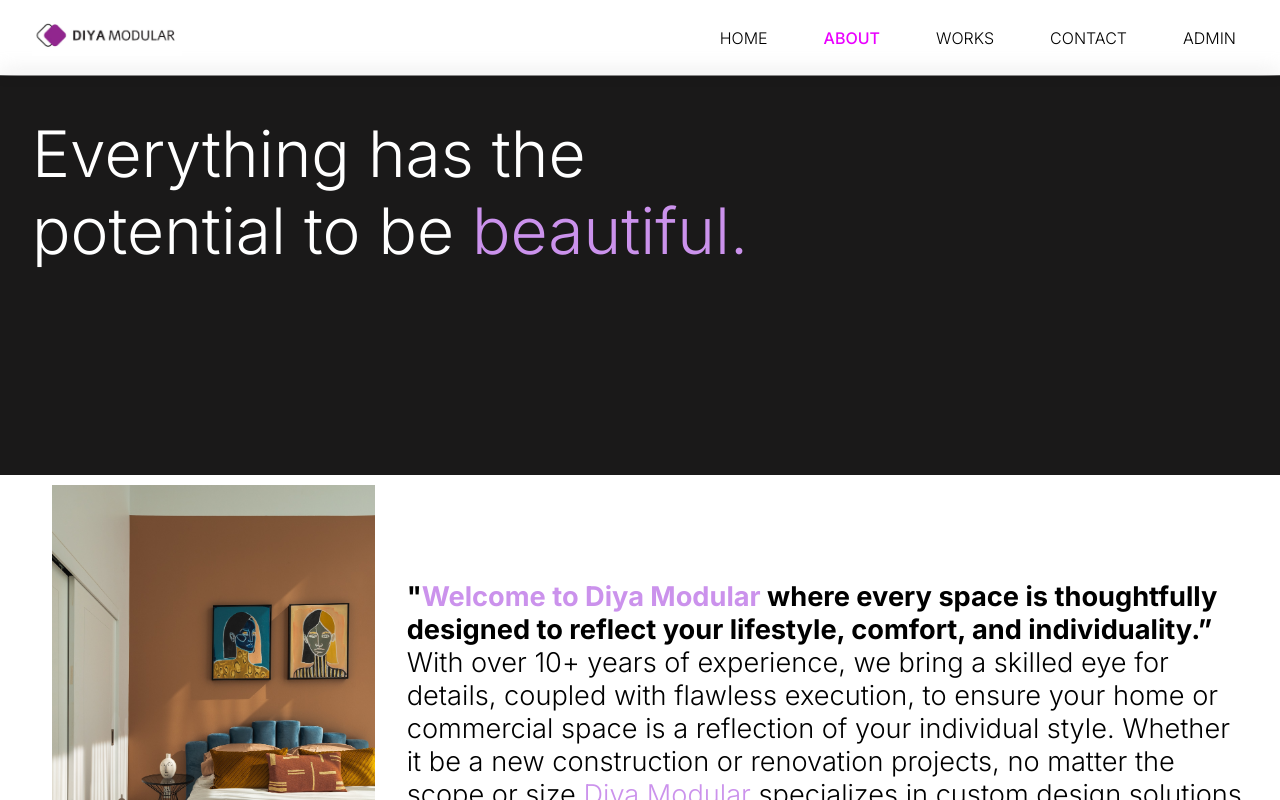
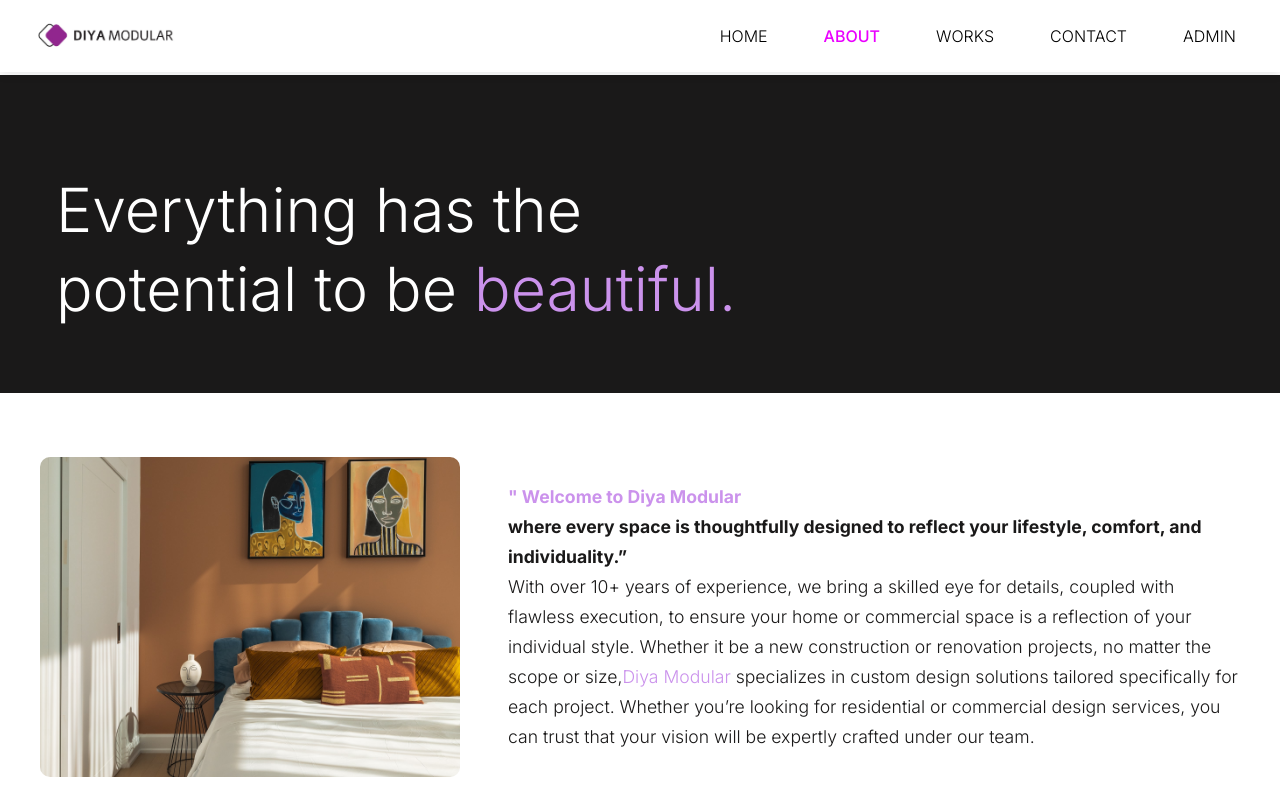
Before and after one commit to Deviekevie/diya-interior, a React (Vite) app in the folder frontend/: page /about in a window 1280 px wide. Shown: the top 800 px of the page. Built offline with nearby package versions, Linux system fonts and the light colour scheme; no server answers.

Commit message:
Resolved conflict

```diff
--- a/frontend/src/Containers/Motto/Motto.css
+++ b/frontend/src/Containers/Motto/Motto.css
@@ -1,105 +1,121 @@
-.body{
+
+.motto-container {
+  width: 100%;
   overflow-x: hidden;
-}
-.motto-container{
-    width: 100%;
-    min-height: 80vh;
-    max-height: auto;
-    position: relative;
-}
-.motto-wrapper{
-    width: 95%;
-    margin: auto;
-    height: fit-content;
-
-}
-.motto-bg{
-    position: absolute;
-    top: 0;
-    left: 0;
-    width: 100%;
-    margin: 0;
-    height: 50vh;
   background-color: #1A1919;
-    z-index: -1;
-}
-.moto-text{
-    padding-top: 5vh;
-    position: relative;
-    z-index: 4;
 }
 
-.moto-text h1{
-    color: white;
+.motto-wrapper {
+  max-width: 1200px;
+  margin: 0 auto;
+  padding: 96px 16px 64px;
+}
+
+.moto-text {
+  display: flex;
+  flex-direction: column;
+  align-items: center;
+  text-align: center;
+}
+
+.moto-text h1 {
+  color: #ffffff;
   font-weight: 300;
-    font-size: clamp(3rem, 5vw, 10rem);
-    z-index: 5;
+  font-size: 2rem;
+  line-height: 1.3;
 }
-.moto-img{
-    position: absolute;
-    z-index: 3;
-    max-height: 10vh;
-    width: 50%;
-    margin: 10px;
-    top: 100%;
-    left: 0%;
-    right: auto;
 
+.about-description {
+  background-color: #ffffff;
+  padding: 64px 16px;
 }
-.about-description{
-    padding-top: 20vh;
-    margin-left: 20px;
-    margin-bottom: 0px;
+
+.about-wrapper {
+  max-width: 1200px;
+  margin: 0 auto;
+
+  display: flex;
+  flex-direction: column;   /* MOBILE FIRST */
+  align-items: center;
+  gap: 32px;
 }
-.about-wrapper{
-    width: 95%;
-    margin: auto;
-    display: flex;
-    align-items: center;
-    padding: 7vh 0;
-    gap: 2rem;
-    margin-bottom: 0px;
-}
-.about-img{
-    min-width: 27%;
-    max-width: 40%;
-    height: auto;
+
+/* =========================
+   IMAGE (NO CUTTING)
+========================= */
+.about-img {
+  width: 100%;
+  max-width: 520px;
+  border-radius: 10px;
   overflow: hidden;
 }
 
-.about-img img{
+.about-img img {
   width: 100%;
-    height: auto;
-    max-height: 480px;
+  height: auto;            /* IMPORTANT */
+  display: block;
+  max-height: 320px;   /* REDUCED image height */
   object-fit: cover;
   display: block;
-    margin-top: 0px;
 }
 
-.about-paragraph p{
-    font-size: clamp(1.7rem, 2vw, 7rem);
+/* =========================
+   TEXT
+========================= */
+.about-paragraph {
+  width: 100%;
+}
+
+.about-paragraph p {
+  font-size: 2rem;
+  line-height: 1.7;
   font-weight: 300;
+  color: #1A1919;
+  text-align: center;
 }
-@media screen and (max-width: 900px) {
-    .about-wrapper{
-        flex-direction: column;
+
+/* =========================
+   TABLET & DESKTOP
+========================= */
+@media (min-width: 768px) {
+
+  .moto-text {
+    align-items: flex-start;
+    text-align: left;
+  }
+
+  .moto-text h1 {
+    font-size: 3rem;
+  }
+
+  .about-wrapper {
+    flex-direction: row;   /* TWO COLUMNS */
     align-items: center;
+    gap: 48px;
   }
-    .about-img{
-        width: 100%;
-        max-width: 600px;
-        height: auto;
+
+  .about-img {
+    flex: 1;
+    max-width: 420px;
+    max-height: 20%;
+  }
+
+  .about-paragraph {
+    flex: 1;
+  }
+
+  .about-paragraph p {
+    font-size: 1.1rem;
+    text-align: left;
+
   }
 }
 
-@media screen and (max-width: 400px) {
-    .about-paragraph p{
-        font-size: 1rem;
-    }
-    .moto-img{
-        top: 100%;
-    }
-    .about-description{
-         padding-top: 10vh;
+/* =========================
+   LARGE DESKTOP
+========================= */
+@media (min-width: 1200px) {
+  .moto-text h1 {
+    font-size: 3.8rem;
   }
 }
--- a/frontend/src/Containers/Motto/Motto.jsx
+++ b/frontend/src/Containers/Motto/Motto.jsx
@@ -55,7 +55,7 @@ const Motto = () => {
               whileInView={{ opacity: 1 }}
               transition={{ duration: 0.8, delay: 0.3 }}
               viewport={{ once: true }}
-            > <h4 className='moto-text'>"<span className='yellow'>Welcome to Diya Modular</span> where every space is thoughtfully designed to reflect your lifestyle, comfort, and individuality.”</h4>
+            > <h4 className='moto-text'><span className='yellow'>" Welcome to Diya Modular</span> where every space is thoughtfully designed to reflect your lifestyle, comfort, and individuality.”</h4>
 
               With over 10+ years of experience, we bring a skilled eye for details,
               coupled with flawless execution, to ensure your home or commercial space
--- a/frontend/src/index.css
+++ b/frontend/src/index.css
@@ -1,69 +1,167 @@
-*{
+/* =========================
+   GLOBAL RESET
+========================= */
+* {
   margin: 0;
   padding: 0;
   box-sizing: border-box;
-  transition: .4s ease-in-out;
 }
-body{
+
+/* =========================
+   BODY
+========================= */
+body {
   font-family: 'Inter', sans-serif;
   overflow-x: hidden;
-  padding-top: 75px;
+  padding-top: 64px;
+  background-color: #ffffff;
 }
-body::-webkit-scrollbar{
+
+body::-webkit-scrollbar {
   display: none;
 }
-img{
-  width: 100%;
+
+/* =========================
+   IMAGES
+========================= */
+img {
+  max-width: 100%;
   height: auto;
-  object-fit: cover;
+  display: block;
 }
-.yellow{
-  color: rgb(203, 146, 236);
+
+/* =========================
+   LINKS & BUTTONS
+========================= */
+a {
+  text-decoration: none;
+  color: inherit;
 }
-.container{
-  width: 100%;
-  min-height: 100vh;
-  display: flex;
-  align-items: center;
-  justify-content: center;
-}
-.gal{
-    display: flex;
-    gap: clamp(2rem, 2.5vw, 10rem);
-    font-size: clamp(1rem, 1.2vw, 10rem);
-    text-transform: uppercase;
-    font-weight: 300;
-    background-color: purple;
-    padding: 20px;
-    margin-right: 10px;
-    text-decoration: none;
-    width: fit-content;
 
-    }
-button{
+button {
+  border: none;
   outline: none;
-  border: none;
-  padding: .5rem 2rem;
-  font-size: clamp(1rem, 1.2vw, 10rem);
+  cursor: pointer;
+  padding: 0.75rem 1.5rem;
+  font-size: 1rem;
   text-transform: uppercase;
   background-color: #7427a0ff;
-  cursor: pointer;
-  transition: background-color 0.2s ease, transform 0.1s ease;
+  color: #fff;
+  border-radius: 6px;
 }
 
 button:active {
-  transform: scale(0.98);
+  transform: scale(0.97);
 }
 
-@media screen and (max-width: 480px) {
-  button {
-    padding: 0.75rem 1.5rem;
-    font-size: 0.95rem;
-    min-height: 44px;
-    touch-action: manipulation;
+/* =========================
+   COMMON COLORS
+========================= */
+.yellow {
+  color: rgb(203, 146, 236);
+}
+
+/* =========================
+   LAYOUT SYSTEM (IMPORTANT)
+========================= */
+
+/* Section container */
+.container {
+  width: 100%;
+  padding: 24px 16px;
+}
+
+/* Content wrapper (professional centering) */
+.wrapper {
+  width: 100%;
+  max-width: 1200px;
+  margin: 0 auto;
+}
+
+/* Consistent spacing between sections */
+section {
+  margin-bottom: 32px;
+}
+
+/* =========================
+   GALLERY / NAV / ROW ITEMS
+========================= */
+.gal {
+  display: flex;
+  flex-direction: column;     /* MOBILE FIRST */
+  align-items: center;
+  justify-content: center;
+  gap: 16px;
+  background-color: purple;
+  padding: 16px;
+  border-radius: 8px;
+  width: 100%;
+  text-align: center;
+  font-size: 1rem;
+  font-weight: 300;
+  text-transform: uppercase;
+}
+
+/* =========================
+   TYPOGRAPHY (MOBILE FIRST)
+========================= */
+h1 {
+  font-size: 1.6rem;
+  text-align: center;
+}
+
+h2 {
+  font-size: 1.3rem;
+  text-align: center;
+}
+
+p {
+  font-size: 0.95rem;
+  line-height: 1.6;
+  text-align: center;
+}
+
+/* =========================
+   TABLET & DESKTOP
+========================= */
+@media (min-width: 768px) {
+
+  body {
+    padding-top: 75px;
+  }
+
+  section {
+    margin-bottom: 48px;
+  }
+
+  h1 {
+    font-size: 2.4rem;
+    text-align: left;
+  }
+
+  h2 {
+    font-size: 1.8rem;
+    text-align: left;
+  }
+
+  p {
+    font-size: 1rem;
+    text-align: left;
+  }
+
+  .gal {
+    flex-direction: row;
+    gap: 48px;
+    width: fit-content;
+    text-align: left;
   }
 }
-a{
-  text-decoration: underline;
-  color: black;
+
+/* =========================
+   LARGE DESKTOP
+========================= */
+@media (min-width: 1200px) {
+  .wrapper {
+    max-width: 1320px;
+  }
 }
```
Lines whose indentation alone changed are shown as unchanged.
